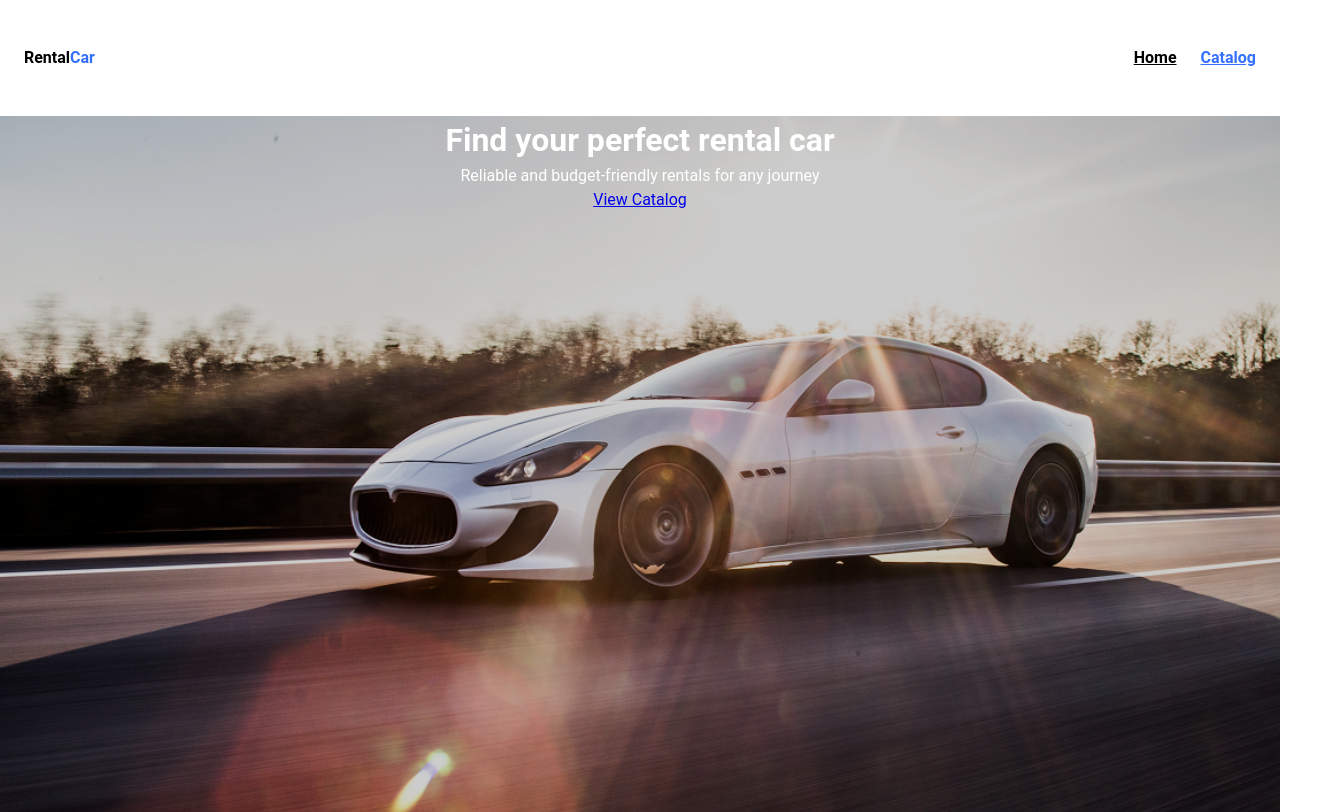
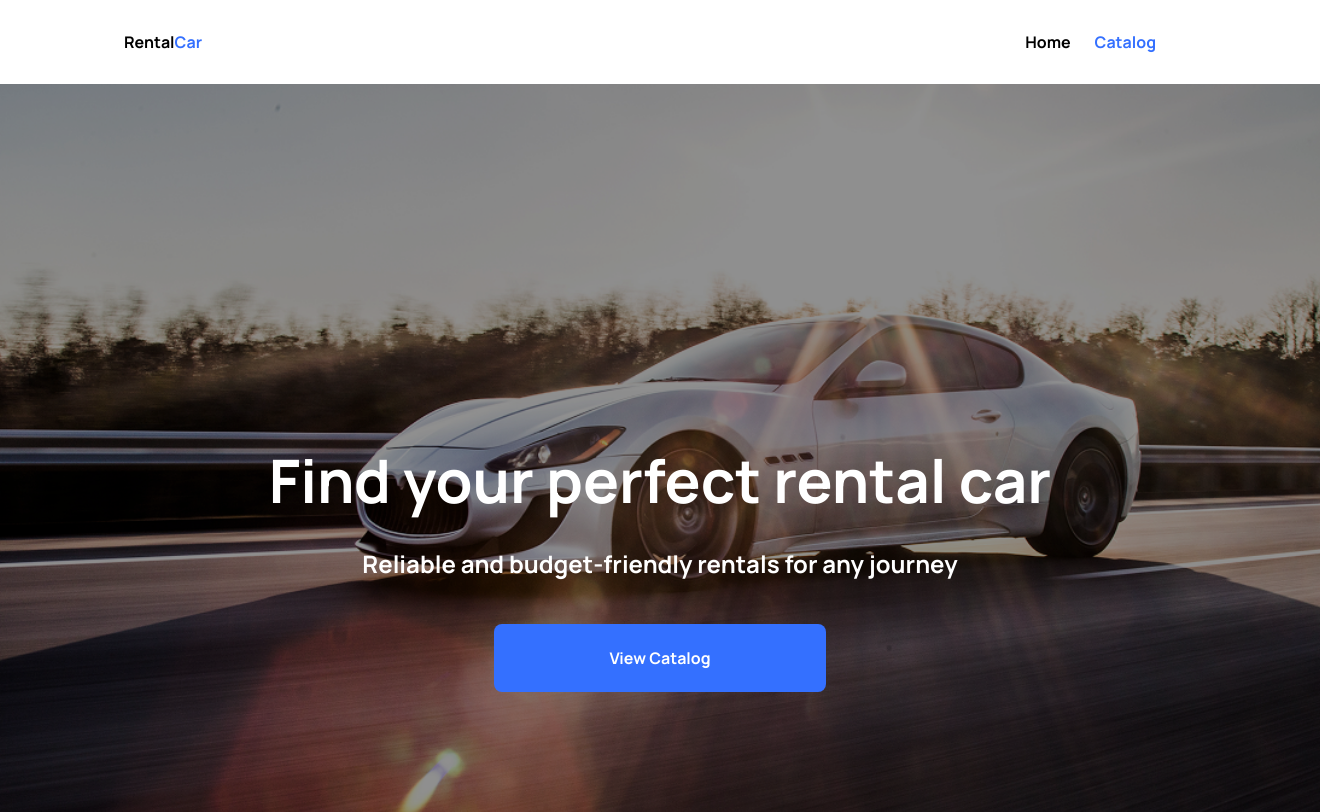
Before and after one commit to karikate/RentalCar, a React (Vite) app: page / in a window 1280 px wide. Shown: the top 812 px of the page, 1320 px wide, since content can reach past the window. Built offline with nearby package versions, Linux system fonts and the light colour scheme.

Commit message:
add style  detailCar

```diff
--- a/index.html
+++ b/index.html
@@ -4,6 +4,10 @@
     <meta charset="UTF-8" />
     <link rel="icon" type="image/svg+xml" href="/vite.svg" />
     <meta name="viewport" content="width=device-width, initial-scale=1.0" />
+    <link
+      href="https://fonts.googleapis.com/css2?family=Manrope:wght@700&display=swap"
+      rel="stylesheet"
+    />
     <title>Rental Car</title>
   </head>
   <body>
--- a/package.json
+++ b/package.json
@@ -14,6 +14,7 @@
     "clsx": "^2.1.1",
     "react": "^19.0.0",
     "react-dom": "^19.0.0",
+    "react-icons": "^5.5.0",
     "react-router-dom": "^7.5.0"
   },
   "devDependencies": {
--- a/src/components/CatalogList/CatalogList.jsx
+++ b/src/components/CatalogList/CatalogList.jsx
@@ -10,18 +10,23 @@ const CatalogList = ({ cars }) => {
             <img src={car.img} alt="poster" className={s.image} />
             <div className={s.titleWrapper}>
               <h2 className={s.title}>
-                {car.brand}
-                {car.model}
-                {car.year}
+                {car.brand} <span>{car.model}</span> {car.year}
               </h2>
               <p className={s.price}>{car.rentalPrice}$</p>
             </div>
-
-            <p>{car.address}</p>
-            <p>{car.rentalCompany}</p>
-            <p>{car.type}</p>
-            <p>{car.mileage}</p>
-
+            <div className={s.info}>
+              <div>
+                <p>{car.address.split(", ").slice(-2).join(" | ")}</p>
+                <p>{car.rentalCompany}</p>
+              </div>
+              <div>
+                <p>{car.type}</p>
+                <p>
+                  {car.mileage.toString().replace(/\B(?=(\d{3})+(?!\d))/g, " ")}{" "}
+                  km
+                </p>
+              </div>
+            </div>
             <Link to={`/catalog/${car.id}`} className={s.btnReadMore}>
               Read More
             </Link>
--- a/src/components/CatalogList/CatalogList.module.css
+++ b/src/components/CatalogList/CatalogList.module.css
@@ -15,10 +15,9 @@
 }
 
 .carCard {
-  background-color: #fff;
   border-radius: 16px;
   overflow: hidden;
-  box-shadow: 0 4px 12px rgba(0, 0, 0, 0.08);
+
   transition: transform 0.3s ease;
   display: flex;
   flex-direction: column;
@@ -28,11 +27,41 @@
   transform: translateY(-4px);
 }
 
+.info {
+  display: flex;
+  flex-direction: column;
+  gap: 4px;
+  font-size: 12px;
+  line-height: 16px;
+  font-weight: normal;
+  color: #8d929a;
+  padding: 8px 0;
+}
+
+.info > div {
+  display: flex;
+  flex-wrap: wrap;
+}
+
+.info p {
+  margin: 0;
+  padding: 0 4px;
+  white-space: nowrap;
+  position: relative;
+}
+
+.info p:not(:first-child)::before {
+  content: "|";
+  color: #8d929a;
+  margin-right: 6px;
+}
+
 .image {
-  width: 100%;
-  height: 180px;
+  width: 276px;
+  height: 268px;
   object-fit: cover;
   border-bottom: 1px solid #eee;
+  border-radius: 12px;
 }
 
 /* .details {
@@ -46,25 +75,24 @@
   display: flex;
   justify-content: space-between;
   align-items: center;
-  padding: 12px 16px;
+  padding: 4px;
+  color: #101828;
 }
 
 .title {
   font-size: 16px;
   font-weight: 600;
   margin: 0;
+  & span {
+    color: #3470ff;
+  }
 }
 
 .price {
   font-size: 16px;
   font-weight: bold;
   margin-top: auto;
-}
-
-.carCard p {
-  padding: 4px 16px;
-  font-size: 14px;
-  color: #555;
+  font-weight: bold;
 }
 
 .btnReadMore {
@@ -76,8 +104,9 @@
   color: white;
   text-decoration: none;
   font-weight: 500;
-  border-radius: 2%;
+  border-radius: 12px;
   transition: background 0.3s ease;
+  cursor: pointer;
 }
 
 .btnReadMore:hover {
--- a/src/components/Navigation/Navigation.jsx
+++ b/src/components/Navigation/Navigation.jsx
@@ -8,8 +8,10 @@ const Navigation = () => {
   };
   return (
     <div className={s.wrapper}>
-      <div className={s.logo}>
-        Rental<span>Car</span>
+      <div>
+        <NavLink to="/" className={s.logo}>
+          Rental<span>Car</span>
+        </NavLink>
       </div>
       <div className={s.linkList}>
         <NavLink to="/" className={buildLinkClass}>
--- a/src/components/Navigation/Navigation.module.css
+++ b/src/components/Navigation/Navigation.module.css
@@ -8,6 +8,7 @@
 
   height: 68px;
   padding: 24px;
+  padding: 8px 124px;
 }
 .link {
   color: #3470ff;
--- a/src/index.css
+++ b/src/index.css
@@ -4,16 +4,13 @@
   width: 100%;
 }
 
-.title {
-  text-align: center;
-  color: blue;
-}
-
 body {
-  font-family: Roboto, sans-serif;
+  font-family: "Manrope", sans-serif;
   line-height: 1.5;
   margin: 0;
   padding: 0;
+  overflow: auto;
+  color: #101828;
 }
 
 h1,
@@ -38,14 +35,6 @@ img {
   max-width: 100%;
 }
 
-:root {
-  --color-red: red;
+a {
+  text-decoration: none;
 }
-.global {
-  text-decoration: underline;
-}
-
-img {
-  display: block;
-  max-width: 100%;
-}
--- a/src/pages/DetailsPage/DetailsPage.jsx
+++ b/src/pages/DetailsPage/DetailsPage.jsx
@@ -1,6 +1,15 @@
 import { useEffect, useState } from "react";
 import { useParams } from "react-router-dom";
 import { fetchCarById } from "../../services/api";
+import s from "./DetailsPage.module.css";
+import {
+  BsGeoAlt,
+  BsCheckCircle,
+  BsCalendar2Week,
+  BsCarFront,
+  BsFuelPump,
+  BsGear,
+} from "react-icons/bs";
 
 const DetailsPage = () => {
   const { id } = useParams();
@@ -19,17 +28,78 @@ const DetailsPage = () => {
     return <h2>Loading...</h2>;
   }
   return (
-    <div>
-      <img src={car.img} alt="poster" />
-      <h2>
-        {car.brand}
-        {car.model}
-        {car.year}
-      </h2>
-      <p>{car.address}</p>
-      <p>Mileage: {car.mileage}</p>
-      <p>{car.rentalPrice}$</p>
-      <p>{car.description}$</p>
+    <div className={s.carDetailsWrapper}>
+      <div>
+        <img src={car.img} alt="poster" />
+      </div>
+
+      <div className={s.infoWrapper}>
+        <div className={s.title}>
+          <h2>
+            {car.brand} {car.model}, {car.year}
+          </h2>
+          <p>Id: {car.img.split("/").pop().split("-")[0]}</p>
+        </div>
+
+        <div className={s.subTitle}>
+          <p>
+            <BsGeoAlt />
+            {car.address.split(", ").slice(-2).join(", ")}
+          </p>
+          <p>Mileage: {car.mileage}</p>
+        </div>
+
+        <p className={s.price}>{car.rentalPrice}$</p>
+
+        <p>{car.description}</p>
+        <div>
+          <h3>Rental Conditions:</h3>
+          <ul>
+            {car.rentalConditions.map((condition, index) => (
+              <li key={index}>
+                <BsCheckCircle /> {condition}
+              </li>
+            ))}
+          </ul>
+        </div>
+
+        <div>
+          <h3> Car Specifications:</h3>
+          <ul>
+            <li>
+              <BsCalendar2Week />
+              Year: {car.year}
+            </li>
+            <li>
+              <BsCarFront /> Type: {car.type}
+            </li>
+            <li>
+              <BsFuelPump />
+              Fuel Consumption: {car.fuelConsumption}
+            </li>
+            <li>
+              <BsGear />
+              Engine Size: {car.engineSize}
+            </li>
+          </ul>
+        </div>
+
+        <div>
+          <h3>Accessories and functionalities:</h3>
+          <ul>
+            {car.accessories.map((condition, index) => (
+              <li key={index}>
+                <BsCheckCircle /> {condition}
+              </li>
+            ))}
+            {car.functionalities.map((condition, index) => (
+              <li key={index}>
+                <BsCheckCircle /> {condition}
+              </li>
+            ))}
+          </ul>
+        </div>
+      </div>
     </div>
   );
 };
--- /dev/null
+++ b/src/pages/DetailsPage/DetailsPage.module.css
@@ -0,0 +1,80 @@
+.carDetailsWrapper {
+  display: grid;
+  grid-template-columns: 1fr 1fr;
+  gap: 32px;
+  padding: 40px 80px;
+  max-width: 1440px;
+  margin: 0 auto;
+}
+
+.carDetailsWrapper img {
+  width: 100%;
+  border-radius: 16px;
+  object-fit: cover;
+  max-height: 500px;
+}
+
+.infoWrapper {
+  display: flex;
+  flex-direction: column;
+  gap: 20px;
+  font-family: "Manrope", sans-serif;
+}
+
+.infoWrapper h2 {
+  font-size: 24px;
+  font-weight: 700;
+}
+.title {
+  display: flex;
+  gap: 8px;
+
+  align-items: baseline;
+}
+
+.title p {
+  color: #8d929a;
+}
+
+.subTitle {
+  display: flex;
+  gap: 8px;
+}
+
+.infoWrapper h3 {
+  font-size: 18px;
+  font-weight: 600;
+  margin-top: 16px;
+  margin-bottom: 4px;
+}
+
+.infoWrapper p {
+  font-size: 14px;
+
+  display: flex;
+  align-items: center;
+  gap: 6px;
+  margin: 0;
+}
+
+.infoWrapper ul {
+  list-style: none;
+  padding: 0;
+  margin: 0;
+  display: flex;
+  flex-direction: column;
+  gap: 8px;
+}
+
+.infoWrapper li {
+  font-size: 14px;
+  display: flex;
+  align-items: center;
+  gap: 6px;
+  color: #333;
+}
+
+.price {
+  color: #3470ff;
+  font-weight: bold;
+}
--- a/src/pages/HomePage/HomePage.jsx
+++ b/src/pages/HomePage/HomePage.jsx
@@ -3,9 +3,13 @@ import s from "./HomePage.module.css";
 const HomePage = () => {
   return (
     <div className={s.wrapper}>
-      <h1>Find your perfect rental car</h1>
-      <p>Reliable and budget-friendly rentals for any journey</p>
-      <Link to="/catalog">View Catalog</Link>
+      <h1 className={s.title}>Find your perfect rental car</h1>
+      <p className={s.slogan}>
+        Reliable and budget-friendly rentals for any journey
+      </p>
+      <Link to="/catalog" className={s.bthView}>
+        View Catalog
+      </Link>
     </div>
   );
 };
--- a/src/pages/HomePage/HomePage.module.css
+++ b/src/pages/HomePage/HomePage.module.css
@@ -4,7 +4,63 @@
   background-repeat: no-repeat;
   background-position: center;
   background-size: cover;
+
+  height: 100vh;
+  width: 100%;
+  color: white;
+  display: flex;
+  flex-direction: column;
+  justify-content: center;
+  align-items: center;
   text-align: center;
-  height: 100vh;
   color: white;
+  padding: 20px;
+  position: relative;
 }
+
+.wrapper::before {
+  content: "";
+  position: absolute;
+  inset: 0;
+  background: rgba(0, 0, 0, 0.3);
+  z-index: 0;
+}
+
+.title {
+  font-size: 60px;
+  font-weight: bold;
+  line-height: 1.2;
+  z-index: 1;
+  margin-top: 10%;
+  margin-bottom: 32px;
+}
+
+.slogan {
+  font-size: 24px;
+  line-height: 1.33;
+  font-weight: 600;
+  margin-bottom: 44px;
+  z-index: 1;
+}
+
+.bthView {
+  padding: 12px 28px;
+  background-color: #3470ff;
+  color: white;
+  text-decoration: none;
+  border-radius: 8px;
+  font-weight: 500;
+  font-size: 16px;
+  z-index: 1;
+  transition: background 0.3s ease;
+  width: 276px;
+  height: 44px;
+  cursor: pointer;
+  display: flex;
+  justify-content: center;
+  align-items: center;
+}
+
+.bthView:hover {
+  background-color: #0b44cd;
+}
```
Also changed, not shown: 2 other files (tests, documents, lock files or other folders).
